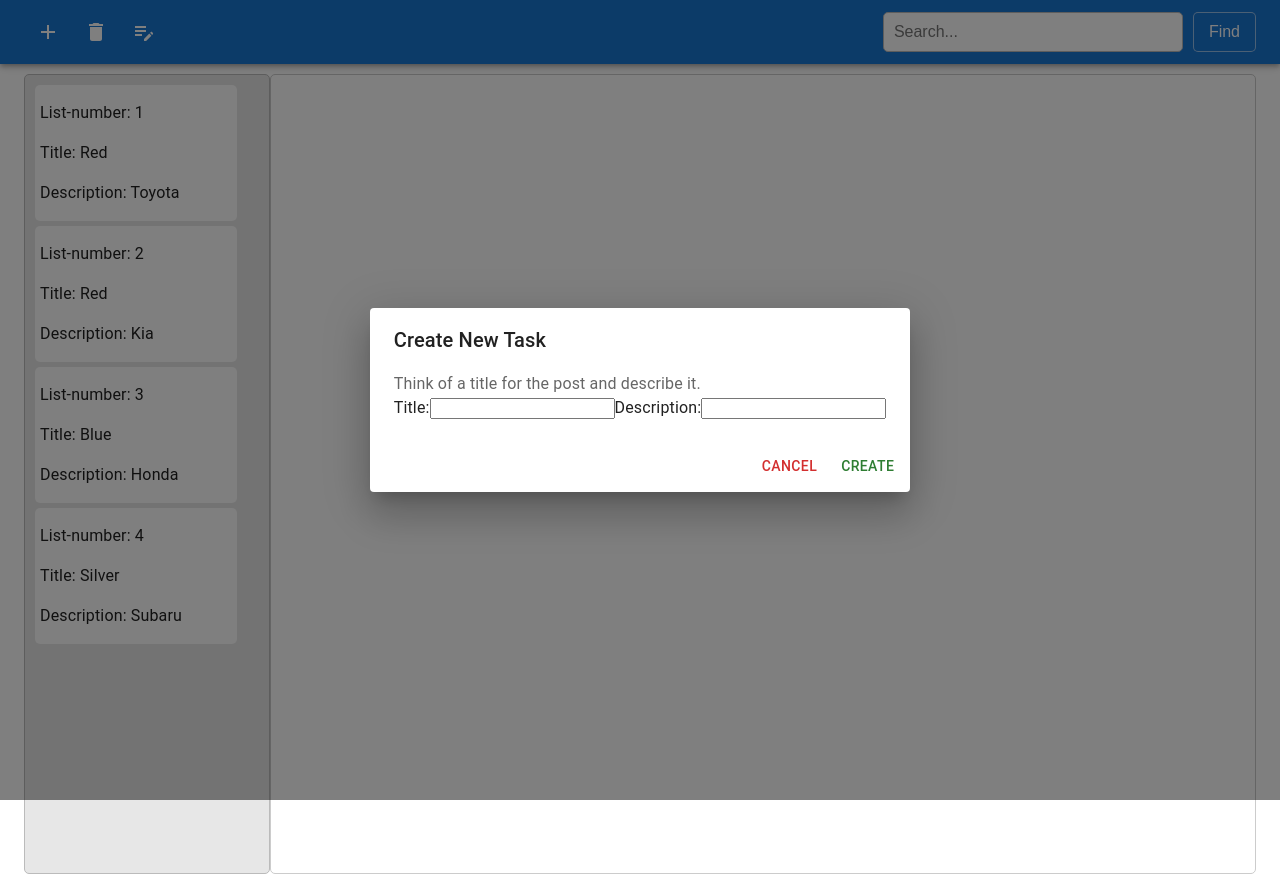
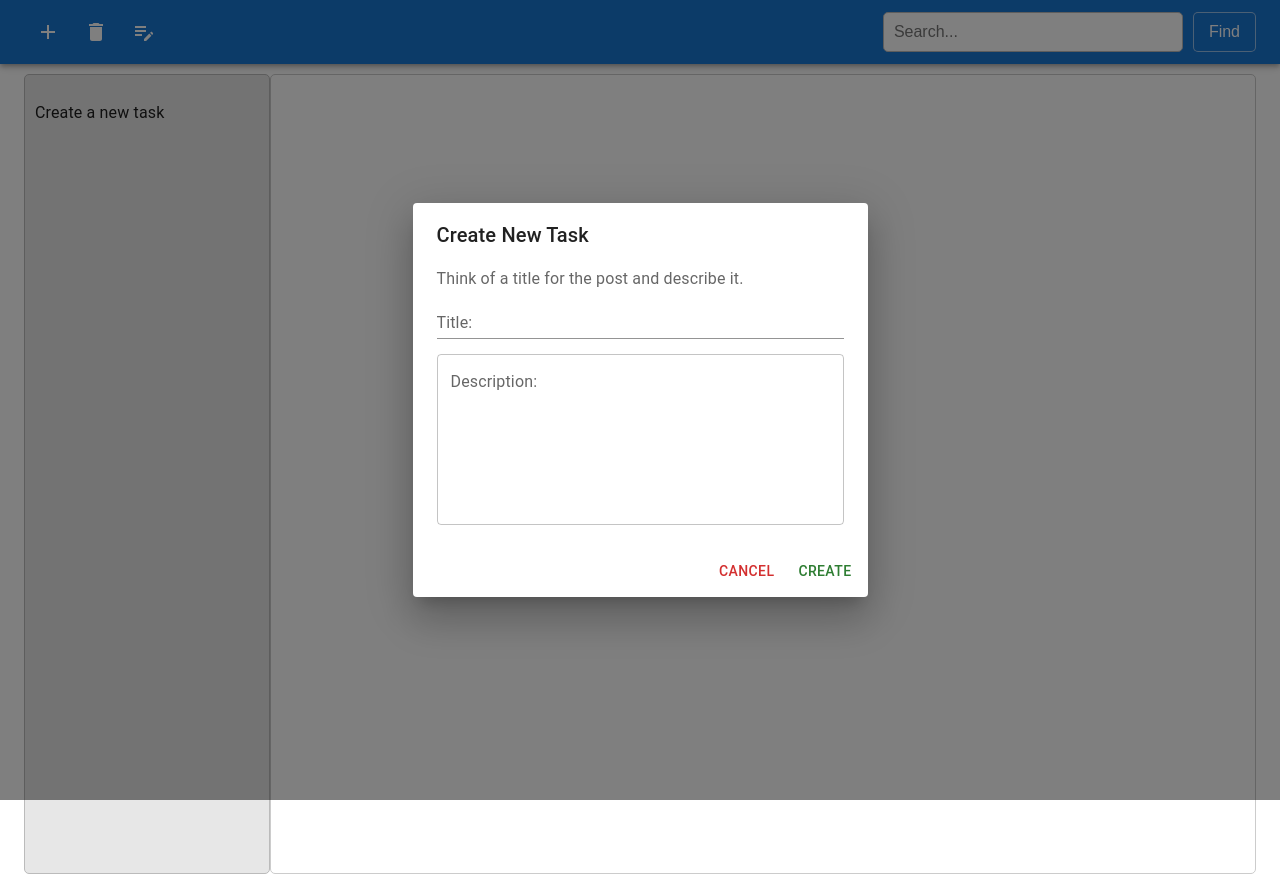
Before and after one commit to filipovandrij/Notes, a React (Create React App) app: page / in a window 1280 px wide. Both pictures are taken after a click on the button 48 px from the left and 32 px from the top of the page. Built offline with nearby package versions, Linux system fonts and the light colour scheme.

Commit message:
add edit functions and make some style

```diff
--- a/src/IndexedDB.js
+++ b/src/IndexedDB.js
@@ -26,11 +26,6 @@ request.onsuccess = function () {
   const transaction = db.transaction("cars", "readwrite");
 
   const store = transaction.objectStore("cars");
-
-  store.put({ id: 1, colour: "Red", make: "Toyota" });
-  store.put({ id: 2, colour: "Red", make: "Kia" });
-  store.put({ id: 3, colour: "Blue", make: "Honda" });
-  store.put({ id: 4, colour: "Silver", make: "Subaru" });
 
   transaction.oncomplete = function () {
     db.close();
@@ -118,4 +113,31 @@ function deleteRecord(id) {
   });
 }
 
-export { getAllRecords, addNewRecord, deleteRecord };
+function updateRecord(car) {
+  return new Promise((resolve, reject) => {
+    const request = indexedDB.open("TaskDataBase", 1);
+
+    request.onerror = function (event) {
+      console.error("An error occurred with IndexedDB");
+      reject(event);
+    };
+
+    request.onsuccess = function () {
+      const db = request.result;
+      const transaction = db.transaction("cars", "readwrite");
+
+      const store = transaction.objectStore("cars");
+
+      const updateRequest = store.put(car);
+      updateRequest.onsuccess = function () {
+        resolve();
+      };
+
+      transaction.oncomplete = function () {
+        db.close();
+      };
+    };
+  });
+}
+
+export { getAllRecords, addNewRecord, deleteRecord, updateRecord };
--- a/src/components/ListItem.jsx
+++ b/src/components/ListItem.jsx
@@ -4,19 +4,34 @@ const ListItem = ({ carsData, setSelectTask }) => {
   const handleClick = (event) => {
     setSelectTask(event);
   };
+
+  console.log(carsData);
+
   return (
     <ul className="list-item">
-      {carsData.map((car) => (
+      {carsData.length === 0 ? (
+        <p>Create a new task</p>
+      ) : (
+        carsData.map((car) => (
           <li
             onClick={() => handleClick(car.id)}
             key={car.id}
             className="new-task"
           >
             <p>List-number: {car.id}</p>
-          <p>Title: {car.colour}</p>
-          <p>Description: {car.make}</p>
+            <p>
+              Title:{" "}
+              {car.colour.length > 14
+                ? car.colour.slice(0, 10) + "..."
+                : car.colour}
+            </p>
+            <p>
+              Description:{" "}
+              {car.make.length > 14 ? car.make.slice(0, 14) + "..." : car.make}
+            </p>
           </li>
-      ))}
+        ))
+      )}
     </ul>
   );
 };
--- a/src/container/Header.jsx
+++ b/src/container/Header.jsx
@@ -12,7 +12,7 @@ import DialogActions from "@mui/material/DialogActions";
 import DialogContent from "@mui/material/DialogContent";
 import DialogContentText from "@mui/material/DialogContentText";
 import DialogTitle from "@mui/material/DialogTitle";
-
+import TextField from "@mui/material/TextField";
 import { deleteRecord, getAllRecords, addNewRecord } from "../IndexedDB";
 import "./Header.scss";
 
@@ -35,23 +35,16 @@ const Header = ({ selectTask, setCarsData }) => {
   const handleFormSubmit = (event) => {
     event.preventDefault();
 
-    // Добавьте новую машину в IndexedDB
     addNewRecord({ ...newCar, id: Date.now() })
       .then(() => {
-        console.log("Новая машина успешно добавлена в IndexedDB");
-        // обновляем список машин, чтобы отобразить добавленную машину
+        console.log("New task successfully added to IndexedDB");
         getAllRecords().then((cars) => {
           setCarsData(cars);
         });
       })
       .catch((error) => {
-        console.error(
-          "Ошибка при добавлении новой машины в IndexedDB: ",
-          error
-        );
+        console.error("Error while adding new task to IndexedDB: ", error);
       });
-
-    // Очищаем состояние новой машины
     setNewCar({
       colour: "",
       make: "",
@@ -61,7 +54,6 @@ const Header = ({ selectTask, setCarsData }) => {
   const handleInputChange = (event) => {
     const { name, value } = event.target;
 
-    // Обновляем состояние новой машины
     setNewCar((prevCar) => ({
       ...prevCar,
       [name]: value,
@@ -86,13 +78,20 @@ const Header = ({ selectTask, setCarsData }) => {
                 <AddIcon />
               </IconButton>
               <IconButton
-                onClick={() => handleDelete(selectTask)}
+                onClick={() => {
+                  handleDelete(selectTask);
+                  window.location.reload();
+                }}
                 size="large"
                 color="inherit"
               >
                 <DeleteIcon />
               </IconButton>
-              <IconButton size="large" color="inherit">
+              <IconButton
+                size="large"
+                color="inherit"
+                onClick={() => window.location.reload()}
+              >
                 <EditNoteIcon />
               </IconButton>
             </div>
@@ -111,24 +110,25 @@ const Header = ({ selectTask, setCarsData }) => {
               Think of a title for the post and describe it.
             </DialogContentText>
             <div>
-              <label>
-                Title:
-                <input
-                  type="text"
+              <TextField
+                className="title"
+                label="Title:"
+                multiline
+                rows={1}
                 name="colour"
-                  value={newCar.colour}
+                defaultValue={newCar.colour}
+                variant="standard"
                 onChange={handleInputChange}
               />
-              </label>
-              <label>
-                Description:
-                <input
-                  type="text"
+              <TextField
+                className="description"
+                label="Description:"
+                multiline
+                rows={6}
                 name="make"
-                  value={newCar.make}
+                defaultValue={newCar.make}
                 onChange={handleInputChange}
               />
-              </label>
             </div>
           </DialogContent>
           <DialogActions>
--- a/src/container/WorkSpace.jsx
+++ b/src/container/WorkSpace.jsx
@@ -1,17 +1,49 @@
 import "./WorkSpace.scss";
-import { deleteRecord } from "../IndexedDB";
+import { updateRecord } from "../IndexedDB";
+
+import TextField from "@mui/material/TextField";
 
 const WorkSpace = ({ carsData, selectTask }) => {
-  const handleDelete = (value) => {
-    deleteRecord(value);
+  const handleInputChange = (event, car) => {
+    const { name, value } = event.target;
+    const updatedCar = { ...car, [name]: value };
+    updateRecord(updatedCar)
+      .then(() => {
+        console.log("Запись успешно обновлена");
+      })
+      .catch((error) => {
+        console.error("Ошибка при обновлении записи", error);
+      });
   };
+
   return (
     <div className="workspace">
       {carsData.map(({ colour, id, make }) =>
         selectTask === id ? (
           <div key={id} className="new-task">
-            <p>Title: {colour}</p>
-            <p>Description: {make}</p>
+            <TextField
+              className="title"
+              label="Title"
+              multiline
+              rows={1}
+              name="colour"
+              defaultValue={colour}
+              variant="standard"
+              onChange={(event) =>
+                handleInputChange(event, { colour, id, make })
+              }
+            />
+            <TextField
+              label="Description"
+              className="description"
+              multiline
+              name="make"
+              rows={20}
+              defaultValue={make}
+              onChange={(event) =>
+                handleInputChange(event, { colour, id, make })
+              }
+            />
           </div>
         ) : null
       )}
--- a/src/container/WorkSpace.scss
+++ b/src/container/WorkSpace.scss
@@ -26,3 +26,13 @@
   border-top: 1px solid #ccc;
   margin-top: 20px;
 }
+
+.title {
+  width: 100%;
+}
+
+.description {
+  width: 100%;
+  margin-top: 15px;
+  height: 100%;
+}
```
Lines whose indentation alone changed are shown as unchanged.
